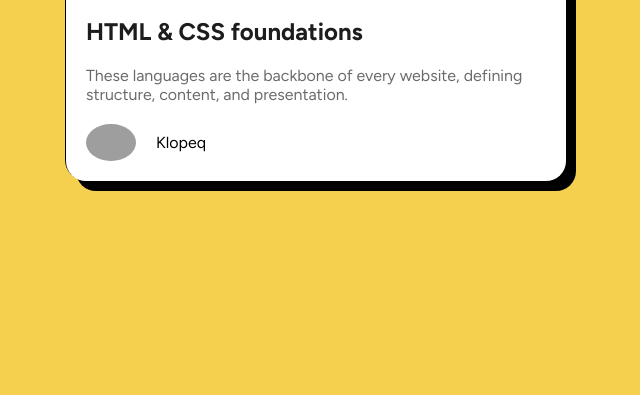
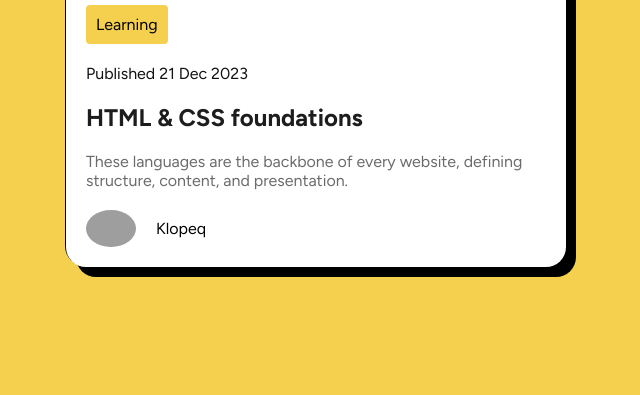
Before and after one commit to klopeq/Blog-Preview-Card-Page, a plain HTML site: page index.html in a window 1280 px wide. Shown: the part 426-821 px from the top of the page, without its empty margins (324-964 px from the left). After the commit the page ends 800 px from the top, so only its background shows below. Drawn offline with Linux system fonts and the light colour scheme; grey boxes are pictures that could not be loaded.

Commit message:
align items

```diff
--- a/styles.css
+++ b/styles.css
@@ -11,6 +11,9 @@ body {
     background-color: #f4d04e;
     overflow: hidden;
     height: 100vh;
+    display: flex;
+    align-items: center;
+    justify-content: center;
 }
 
 .container {
@@ -21,8 +24,6 @@ body {
     border-radius: 20px;
     box-shadow: 10px 10px 0 #000,
                 -1px -1px 0 #000;
-    vertical-align: middle;
-
 }
 
 .container .box-1 img {
```
